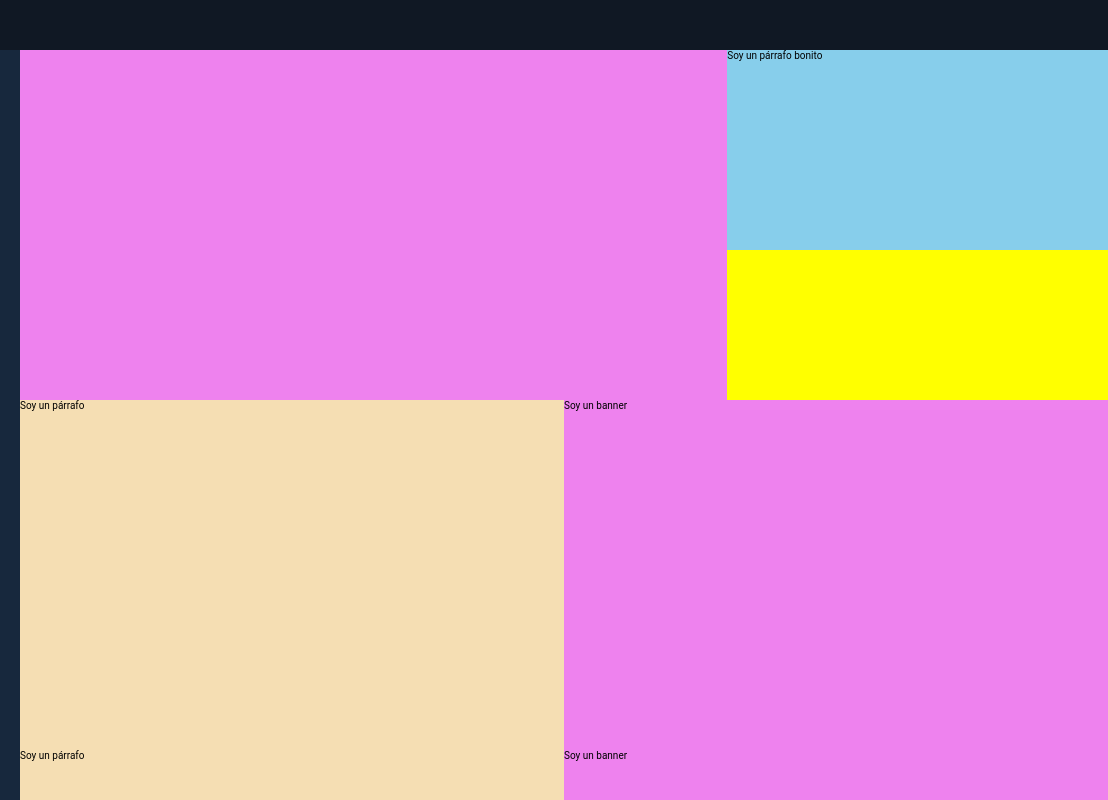
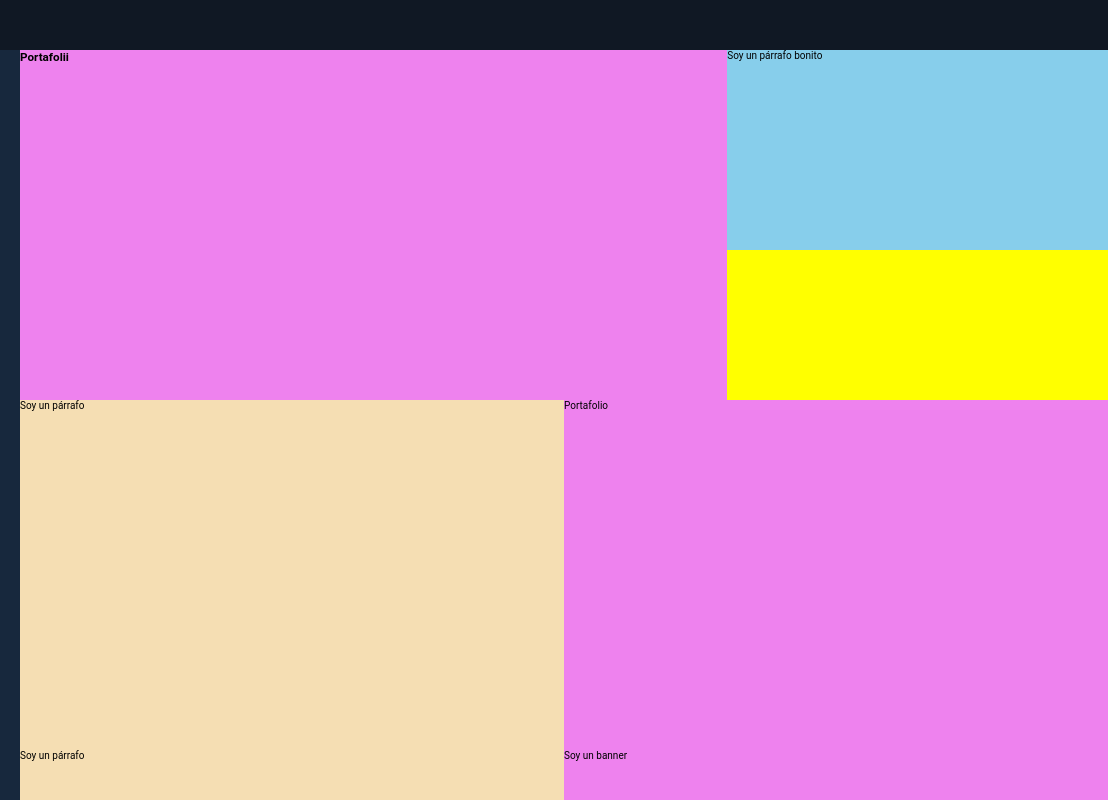
Before and after one commit to JoeySolen/Layout-Shifter, a plain HTML site: page index.html in a window 1280 px wide. Shown: the top 800 px of the page, 172-1280 px from the left. Drawn offline with nearby package versions, Linux system fonts and the light colour scheme.

Commit message:
update index.html

```diff
--- a/index.html
+++ b/index.html
@@ -44,12 +44,12 @@
             </div>
         </aside>
         <section class="c2" id="banner">
-            <div class="c5"> <h3></h3> </div>
+            <div class="c5"> <h3>Portafolii</h3> </div>
             <div class="c6">Soy un párrafo bonito</div>
         </section>
 
         <section class="c2">
-            <div class="c3">Soy un banner</div>
+            <div class="c3">Portafolio</div>
             <div class="c4">Soy un párrafo</div>
         </section>
 
```
